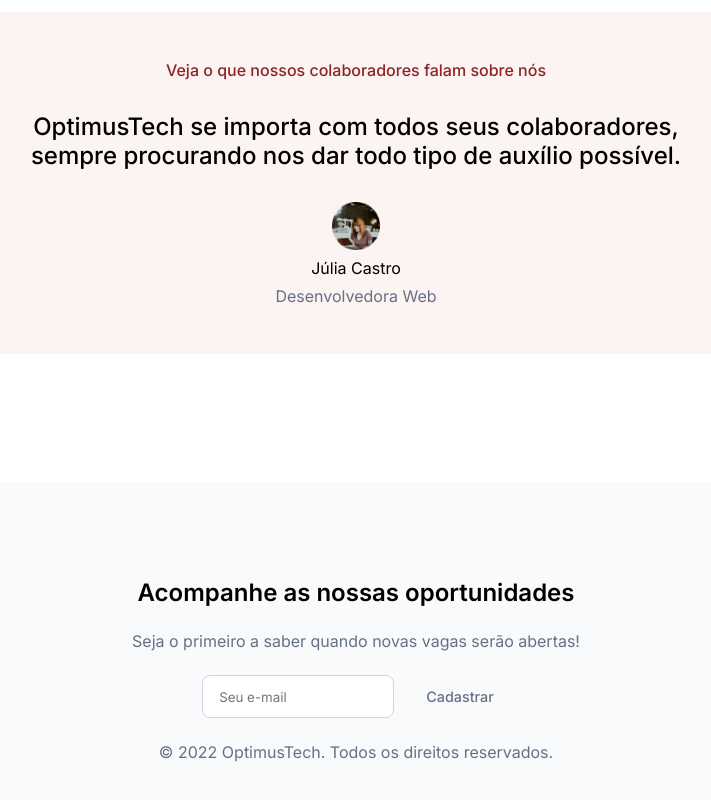
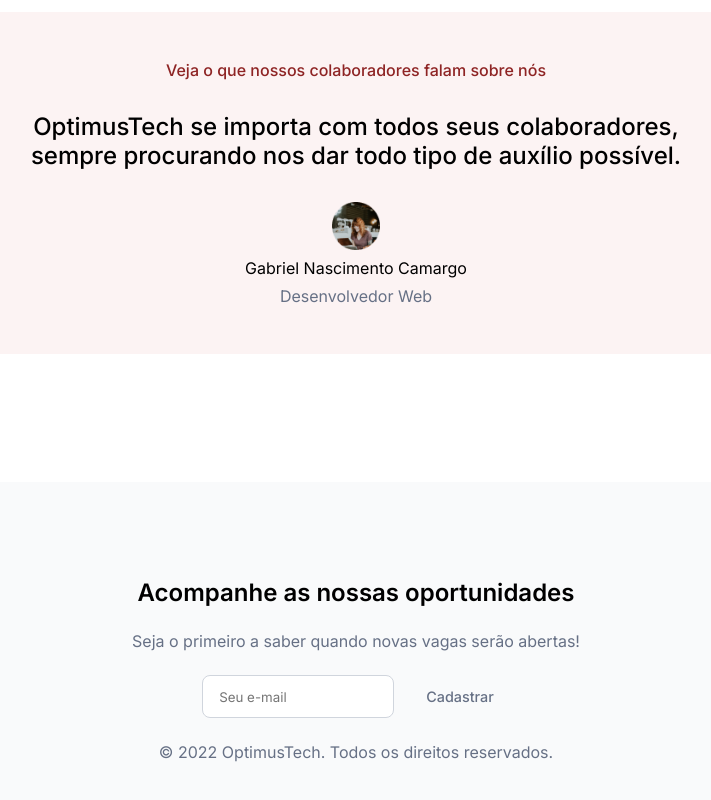
Before and after one commit to gabrielcamargo420/Site_Desafio, a plain HTML site: page index.html in a window 1280 px wide. Shown: the part 1850-2650 px from the top of the page, without its empty margins (284-995 px from the left). Drawn offline with Linux system fonts and the light colour scheme.

Commit message:
Update index.html

```diff
--- a/index.html
+++ b/index.html
@@ -99,8 +99,8 @@
   <span>Veja o que nossos colaboradores falam sobre nós</span>
   <h2>OptimusTech se importa com todos seus colaboradores, sempre procurando nos dar todo tipo de auxílio possível.</h2>
   <img src="assets/avatar.png">
-  <span class="nome">Júlia Castro</span>
-  <span class="cargo">Desenvolvedora Web</span>
+  <span class="nome">Gabriel Nascimento Camargo</span>
+  <span class="cargo">Desenvolvedor Web</span>
 </section>
 
 <footer>
```
